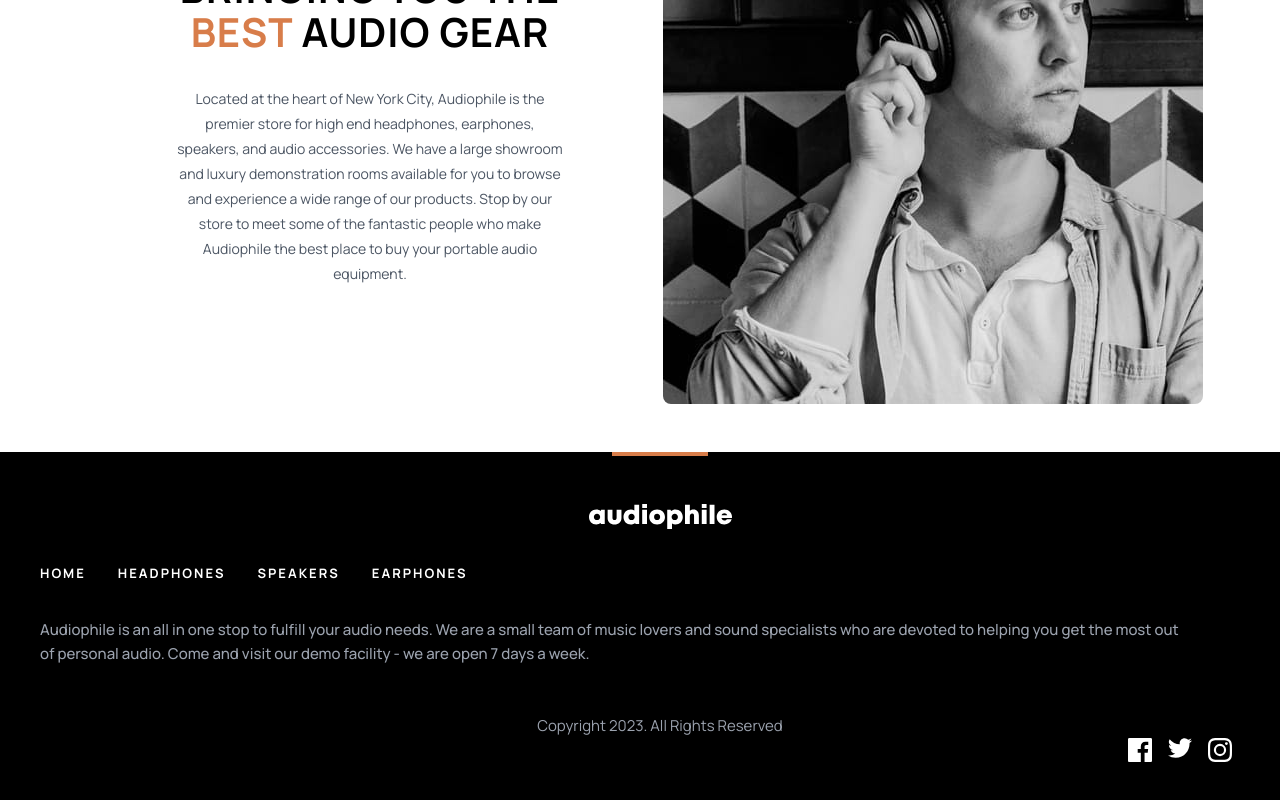
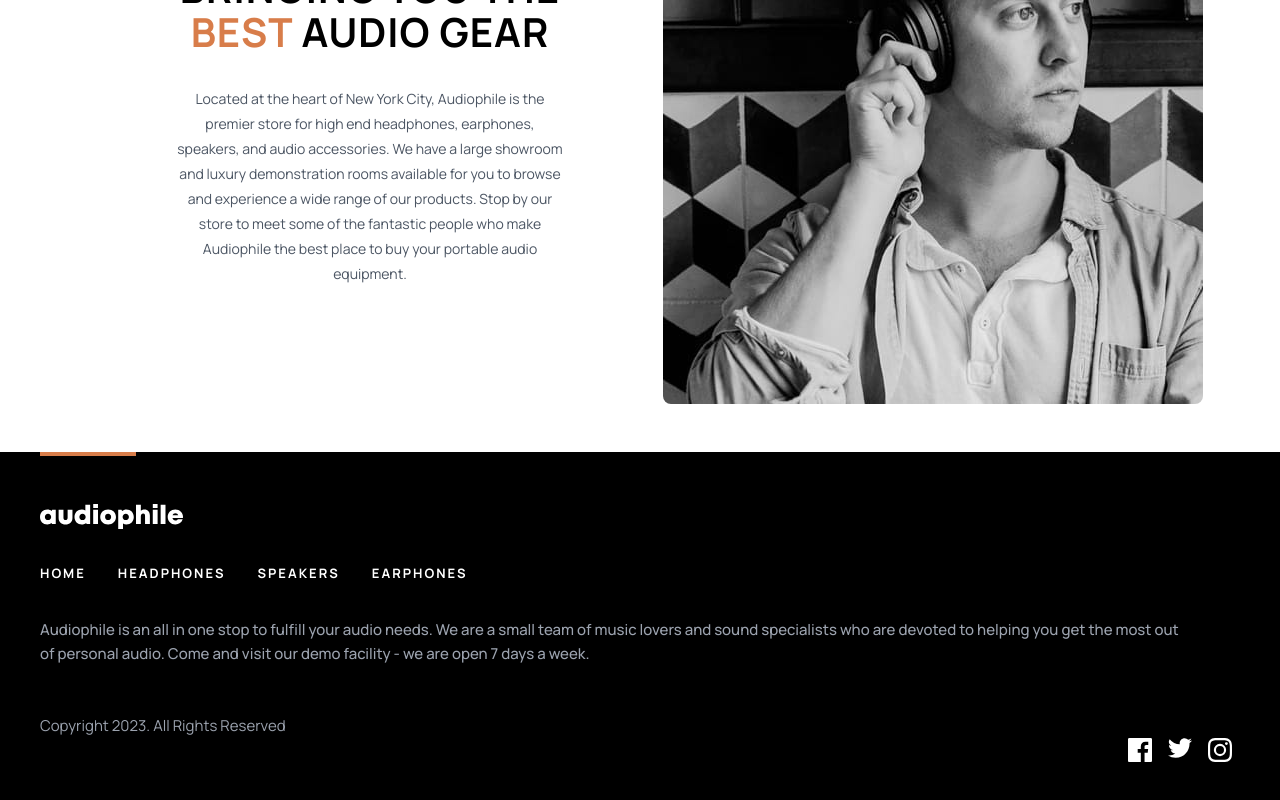
Before and after one commit to lemreyes/audiophile, a Next.js app: page / in a window 1280 px wide. Shown: the part 2520-3320 px from the top of the page. Built offline with nearby package versions, Linux system fonts and the light colour scheme.

Commit message:
tablet grid layout

```diff
--- a/src/app/Components/Footer.tsx
+++ b/src/app/Components/Footer.tsx
@@ -7,12 +7,12 @@ import Link from "next/link";
 
 export default function Footer() {
   return (
-    <footer className="grid grid-cols-1 grid-rows-1 tablet:items-start bg-black text-white">
+    <footer className="grid grid-cols-1 tablet:items-start bg-black text-white">
       <div
         id="footer-accent"
-        className="tablet:ml-10 w-24 h-[4px] bg-accent justify-self-center"
+        className="tablet:ml-10 w-24 h-[4px] bg-accent justify-self-center tablet:justify-self-start"
       ></div>
-      <Image src={logo} alt="Logo" className="mt-12 tablet:ml-10 justify-self-center" />
+      <Image src={logo} alt="Logo" className="mt-12 tablet:ml-10 justify-self-center tablet:justify-self-start" />
       <nav
         id="site-links"
         className="mt-8 tablet:ml-10 uppercase text-[13px] font-bold leading-[25px] tracking-[2px] text-center"
@@ -30,8 +30,7 @@ export default function Footer() {
         helping you get the most out of personal audio. Come and visit our demo
         facility - we are open 7 days a week.
       </p>
-      <div className="flex flex-col items-center tablet:items-start tablet:flex-row tablet:justify-between tablet:w-[90%] tablet:ml-10"></div>
-      <p className="mt-12 tablet:ml-10 text-gray-400 text-[15px] text-center leading-6 px-8 tablet:px-0">
+      <p className="mt-12 tablet:ml-10 text-gray-400 text-[15px] text-center tablet:text-left leading-6 px-8 tablet:px-0">
         Copyright 2023. All Rights Reserved
       </p>
       <nav id="social-media-links" className="my-12 tablet:my-0 tablet:self-end tablet:justify-self-end tablet:mr-12 tablet:mb-12 justify-self-center">
```
